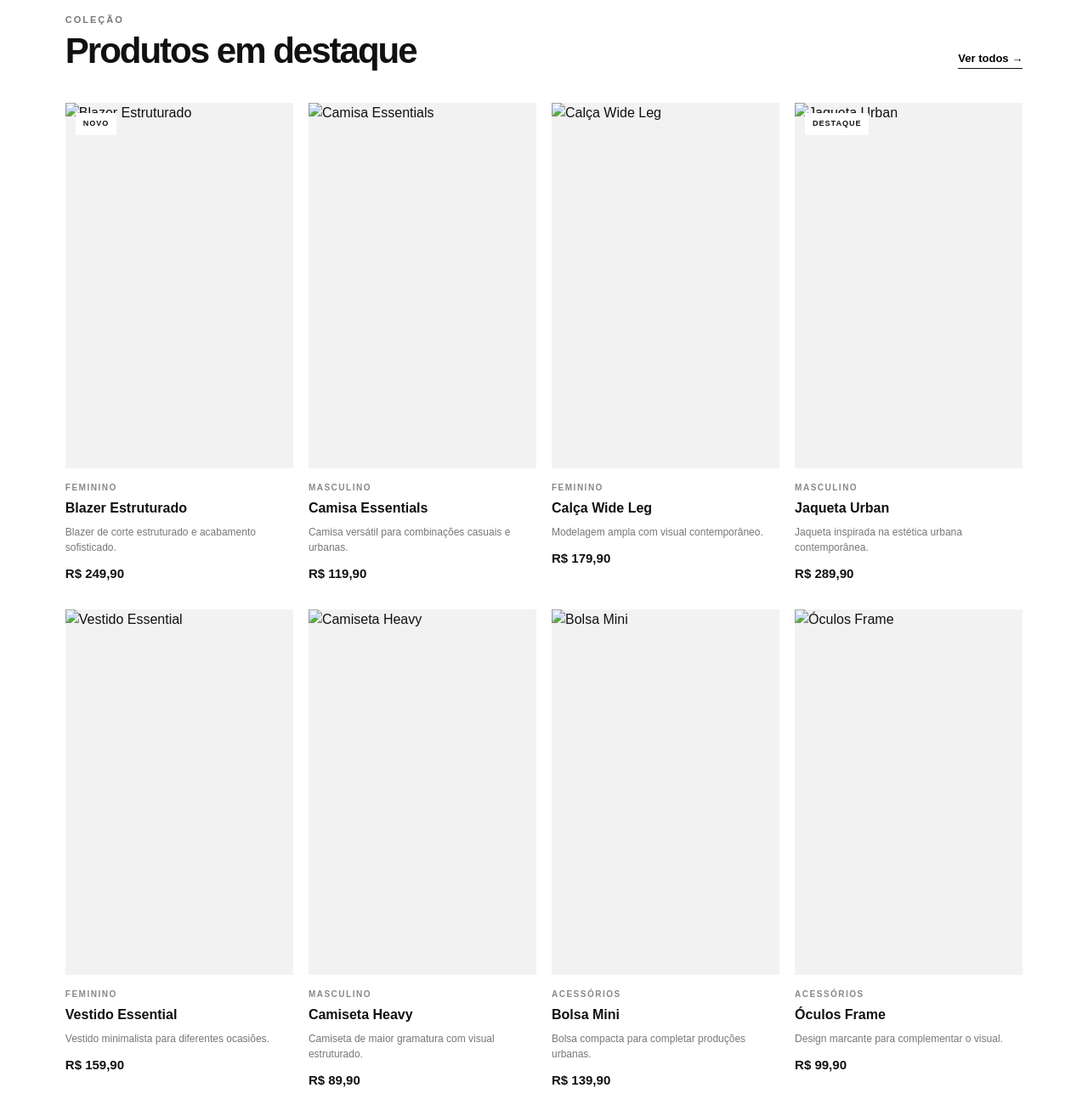
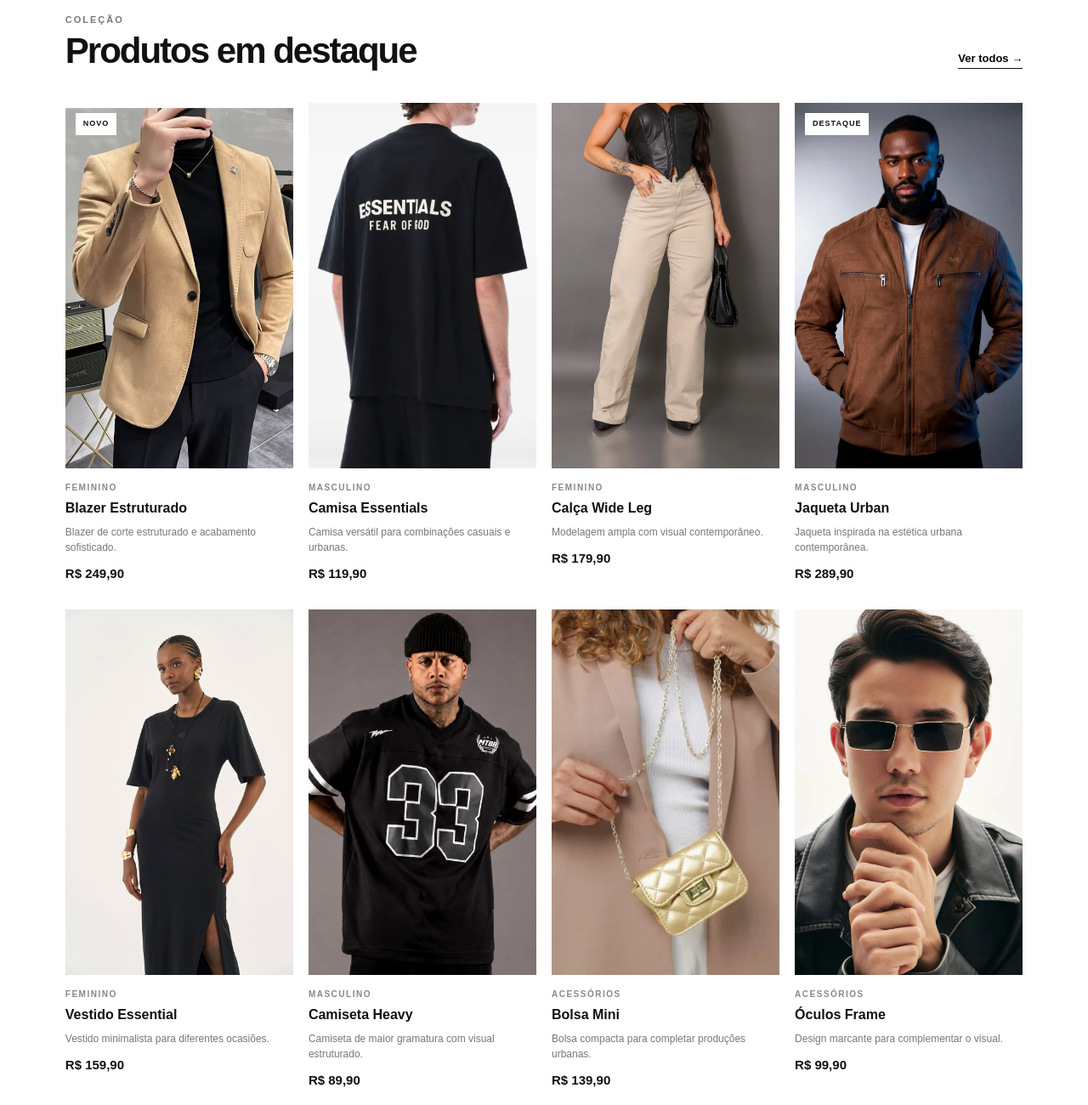
Before and after one commit to Fast-Fashion-SA/future, a plain HTML site: page index.html in a window 1280 px wide. Shown: the part 1640-2940 px from the top of the page at 85% size. Drawn offline with Linux system fonts and the light colour scheme; files whose address does not match are found by name.

Commit message:
Update index.html

```diff
--- a/index.html
+++ b/index.html
@@ -172,14 +172,14 @@
                 ====================== -->
                 <article
                     class="product-card"
-                    data-category="feminino"
+                    data-category="masculino"
                     data-name="blazer estruturado"
                 >
 
                     <div class="product-image">
 
                         <img
-                            src="images/Blazer estruturado.webp"
+                            src="Blazer estruturado.webp"
                             alt="Blazer Estruturado"
                         >
 
@@ -231,7 +231,7 @@
                     <div class="product-image">
 
                         <img
-                            src="images/camisa essentials.webp"
+                            src="camisa essentials.webp"
                             alt="Camisa Essentials"
                         >
 
@@ -279,7 +279,7 @@
                     <div class="product-image">
 
                         <img
-                            src="images/calça wide leg.webp"
+                            src="calça wide leg.webp"
                             alt="Calça Wide Leg"
                         >
 
@@ -327,7 +327,7 @@
                     <div class="product-image">
 
                         <img
-                            src="images/jaqueta urban.webp"
+                            src="jaqueta urban.webp"
                             alt="Jaqueta Urban"
                         >
 
@@ -379,7 +379,7 @@
                     <div class="product-image">
 
                         <img
-                            src="images/vestido essential.webp"
+                            src="vestido essential.webp"
                             alt="Vestido Essential"
                         >
 
@@ -427,7 +427,7 @@
                     <div class="product-image">
 
                         <img
-                            src="images/camiseta heavy.webp"
+                            src="camiseta heavy.webp"
                             alt="Camiseta Heavy"
                         >
 
@@ -475,7 +475,7 @@
                     <div class="product-image">
 
                         <img
-                            src="images/bolsa mini.webp"
+                            src="bolsa mini.webp"
                             alt="Bolsa Mini"
                         >
 
@@ -523,7 +523,7 @@
                     <div class="product-image">
 
                         <img
-                            src="images/oculos frame.webp"
+                            src="oculos frame.webp"
                             alt="Óculos Frame"
                         >
 
```
